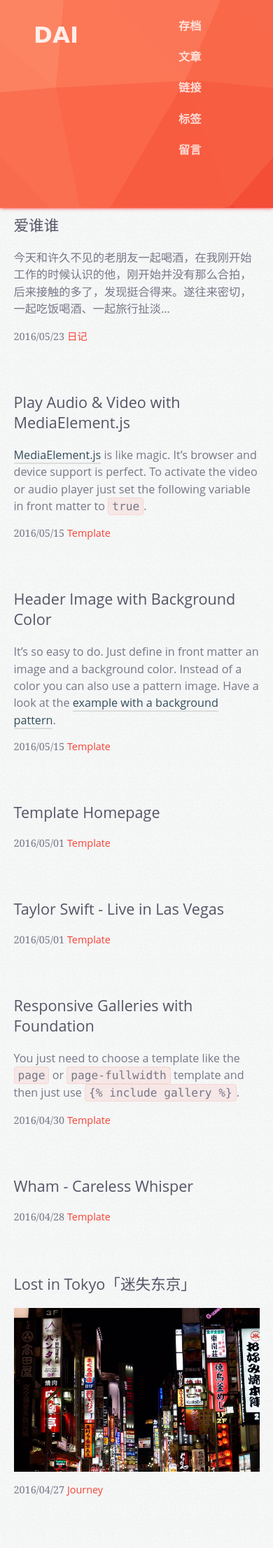
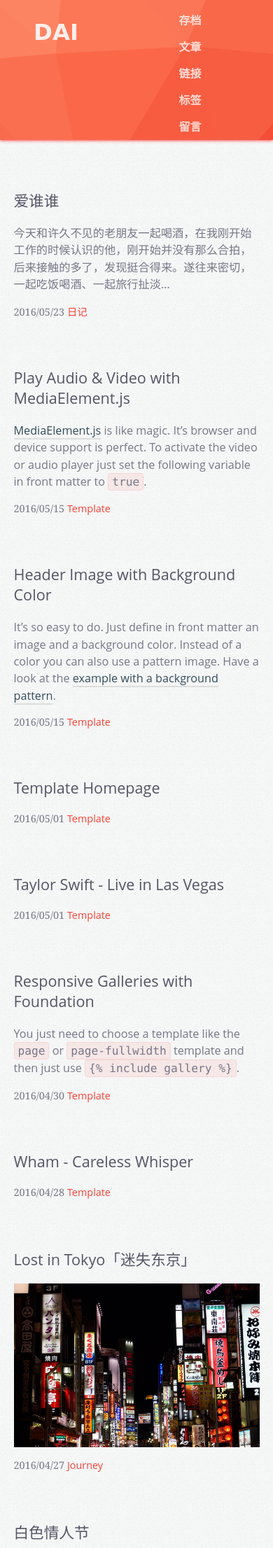
Before and after one commit to daishiwen/blog, a Jekyll site: the page built from index.html, in a window 390 px wide. Shown: the top 2212 px of the page at 70% size. Built offline with Jekyll 4.4.1, drawn with Linux system fonts in a browser that asks for light colours.

Commit message:
1080p及其以下分辨率的手机适配

```diff
--- a/_layouts/default.html
+++ b/_layouts/default.html
@@ -32,7 +32,26 @@
         </ul>
       </nav>
     </header>
-
+<div class="phone-header">
+	<div class="brand"><a href="/">{{ site.title }}</a></div>
+	<nav>
+	  <ul>
+{% for node in site.pages %}
+    {% if node.title != null and node.group == 'navigation' %}
+		{% if node.categories and page.categories %}
+		<li class="active">
+		  <a href="{{ node.url }}">{{ node.title }}</a>
+		</li>
+		{% else %}
+		<li {% if page.url == node.url %} class="active" {% endif %}>
+			<a href="{{ node.url }}">{{ node.title }}</a>
+		</li>
+		{% endif %}
+    {% endif %}
+{% endfor %}
+	  </ul>
+	</nav>
+</div>
 <div class="site-wrapper">
 	{{ content }}
 	<div id="videoModal" class="reveal-modal large" data-reveal="">
--- a/_sass/_content.scss
+++ b/_sass/_content.scss
@@ -1,7 +1,7 @@
 .site-content {
   max-width: 800px;
   min-height: 60vh;
-  margin-left: 3%;
+  margin-left: 31px;
   margin-top: -20px;
 
   > header {
@@ -203,6 +203,7 @@
   @media (max-width: 1080px) {
     max-width: none;
 	margin-left: 0;
+	margin-top: 0;
 
     > .content {
       h2, h3, h4,
--- a/_sass/_main.scss
+++ b/_sass/_main.scss
@@ -1,4 +1,4 @@
-$width-sidebar: 16.66667%;
+$width-sidebar: 238px;
 
 html, body {
   margin: 0;
@@ -123,64 +123,141 @@ time {
 .site-wrapper {
   width: 100%;
   min-height: 100%;
-  padding: 20px 5.58333% 100px 22.25%;
+  padding: 20px 5.58333% 100px 317px;
   background-image: url(../images/backgroundPattern.png);
+}
+
+.phone-header {
+	visibility: hidden;
+	width: 0;
+	height: 0;
+	padding: 0;
+	margin: 0;
 }
 
 @media (max-width: 1080px) {
 	.site-header {
-		left: 0;
-		top: 0;
-		right: 0;
-		width: auto;
-		height: 33%;
-		overflow-y: scroll;
-		overflow-x: hidden;
+		visibility: hidden;
+		width: 0;
+		height: 0;
+		padding: 0;
+		margin: 0;
+	}
+	.phone-header {
+		visibility: visible;
+		width: 100%;
+		height: 200px;
 		background: url(../images/bg_header.svg) no-repeat fixed center center;
 		box-shadow: 0 0 5px #FF0000;
+		float: left;
 	}
-	.site-header .brand {
-		width: 50%;
+	.site-wrapper {
+		padding: 200px 5% 10px 5%;
+	}
+	.phone-header .brand {
 		display: inline-block;
 	}
-	.site-header .brand > a {
-		width: auto;
-		display: inline;
+	.phone-header .brand > a {
+		display: inline-block;
 		color: rgba(255,255,255,0.87);
+		font-size: 1.8rem;
+		font-family: "Comic Sans MS",cursive,sans-serif;
+		margin: 27px 48px;
+		border-bottom: none;
+		transition: color 500ms;
+		font-weight: bold;
 	}
-	.site-header nav {
+	.phone-header nav {
 		width: 50%;
-		margin-left: 50%;
-		margin-top: -85px;
+		height: 100%;
+		display: inline-block;
+		float: right;
 	}
-	.site-header nav ul {
-		padding: 0;
+	.phone-header nav ul {
+		width: 80%;
+		margin: 0 0 0 15%;
+		list-style: none;
+		margin-top: 12px;
 	}
-	.site-header nav ul li {
-		width: 90%;
+	.phone-header nav ul li {
+		margin-top: 3px;
 	}
-	.site-header nav ul > li.active {
+	.phone-header nav ul li a {
+		width: 100%;
+		height: 100%;
+		line-height: 4ex;
+		color: rgba(255,255,255,0.78);
+		font-weight: bold;
+		border-bottom: none;
+		display: block;
+		padding-left: 20%;
+	}
+	.phone-header nav ul > li > a:hover {
+	  background-color: rgba(0, 0, 0, 0.04);
+	  border-radius: 4px;
+	  color: rgba(255,255,255,0.87);
+	}
+	.phone-header nav ul > li.active {
 		background-color: rgba(0, 0, 0, 0.08);
-		border-radius: 7px;
+		border-radius: 4px;
 		border-left: none;
 		margin-left: 0;
 	}
-	.site-header nav ul > li > a:hover {
-	  background-color: rgba(0, 0, 0, 0.04);
-	  border-radius: 7px;
-	  color: rgba(255,255,255,0.87);
-	}
-	.site-header nav ul > li.active > a {
-	  color: rgba(255,255,255,0.78);
-	}
-	.site-header nav ul li a {
-		line-height: 5ex;
-		color: rgba(255,255,255,0.78);
-		font-weight: bold;
-	}
-	.site-wrapper {
-		padding: 255px 5% 100px 5%;
-	}
+
+
+	// .site-header {
+	// 	left: 0;
+	// 	top: 0;
+	// 	right: 0;
+	// 	width: auto;
+	// 	height: 33%;
+	// 	overflow-y: scroll;
+	// 	overflow-x: hidden;
+	// 	background: url(../images/bg_header.svg) no-repeat fixed center center;
+	// 	box-shadow: 0 0 5px #FF0000;
+	// }
+	// .site-header .brand {
+	// 	width: 50%;
+	// 	display: inline-block;
+	// }
+	// .site-header .brand > a {
+	// 	width: auto;
+	// 	display: inline;
+	// 	color: rgba(255,255,255,0.87);
+	// }
+	// .site-header nav {
+	// 	width: 50%;
+	// 	margin-left: 50%;
+	// 	margin-top: -85px;
+	// }
+	// .site-header nav ul {
+	// 	padding: 0;
+	// }
+	// .site-header nav ul li {
+	// 	width: 90%;
+	// }
+	// .site-header nav ul > li.active {
+	// 	background-color: rgba(0, 0, 0, 0.08);
+	// 	border-radius: 7px;
+	// 	border-left: none;
+	// 	margin-left: 0;
+	// }
+	// .site-header nav ul > li > a:hover {
+	//   background-color: rgba(0, 0, 0, 0.04);
+	//   border-radius: 7px;
+	//   color: rgba(255,255,255,0.87);
+	// }
+	// .site-header nav ul > li.active > a {
+	//   color: rgba(255,255,255,0.78);
+	// }
+	// .site-header nav ul li a {
+	// 	line-height: 5ex;
+	// 	color: rgba(255,255,255,0.78);
+	// 	font-weight: bold;
+	// }
+	// .site-wrapper {
+	// 	padding: 255px 5% 100px 5%;
+	// }
 }
 
 
@@ -195,7 +272,7 @@ doublequote:before, .stressed-quote:before {
     color: #777;
     font-weight: bold;
     line-height: 30px;
-    margin-left: 0px;
+    margin-left: 0;
     position: absolute;
 }
 
```
